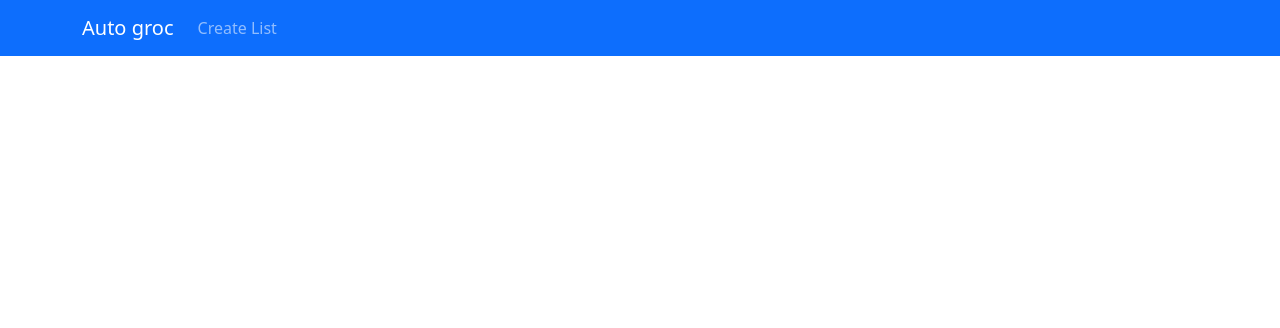
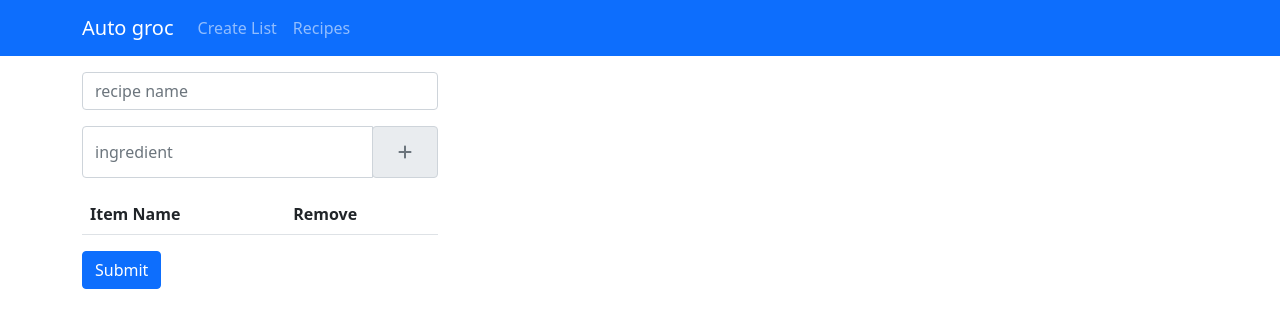
Before and after one commit to mitchfaber/autogroc, a React (Create React App) app in the folder client/: page /recipes/new in a window 1280 px wide. Shown: the top 328 px of the page. Built offline with nearby package versions, Linux system fonts and the light colour scheme.

Commit message:
- started work on create,edit,delete function for recipes - Made IngredientTable more reusable.

```diff
--- a/client/src/App.js
+++ b/client/src/App.js
@@ -2,6 +2,8 @@ import Navbar from "./Navbar";
 import { BrowserRouter as Router, Route, Routes } from "react-router-dom";
 import Homepage from "./Homepage";
 import List from "./List";
+import Recipes from "./Recipes";
+import Recipe from "./Recipe";
 function App() {
 	return (
 		<div>
@@ -11,6 +13,9 @@ function App() {
 					<Route path="/" element={<Homepage />} />
 					<Route path="/create-list" element={<List />} />
 					<Route path="/plan/:id" element={<List />} />
+					<Route path="/recipes" element={<Recipes />} />
+					<Route path="/recipes/:id" element={<Recipes />} />
+					<Route path="/recipes/new" element={<Recipe />} />
 				</Routes>
 			</Router>
 		</div>
--- a/client/src/IngredientTable.js
+++ b/client/src/IngredientTable.js
@@ -11,16 +11,17 @@ export default function IngredientTable({ ingredients, removeIngredient, recipes
 			<thead>
 				<tr>
 					<th scope="col">Item Name</th>
-					<th scope="col">Recipe</th>
+					{recipes && <th scope="col">Recipe</th>}
 					<th scope="col">Remove</th>
 				</tr>
 			</thead>
 			<tbody>
-				{ingredients.map((e) => {
+				{ingredients &&
+					ingredients.map((e) => {
 						return (
 							<tr key={uuidv4()}>
 								<td>{e.name}</td>
-							<td></td>
+								{recipes && <td></td>}
 								<td>
 									<button onClick={() => removeIngredient(e.name)} className="btn btn-link text-danger">
 										<FontAwesomeIcon icon={["fas", "minus-circle"]} />
@@ -29,7 +30,8 @@ export default function IngredientTable({ ingredients, removeIngredient, recipes
 							</tr>
 						);
 					})}
-				{recipes.map((e) => {
+				{recipes &&
+					recipes.map((e) => {
 						console.log(e.ingredients);
 						return e.ingredients.map((i) => {
 							console.log(ingredients);
--- a/client/src/List.js
+++ b/client/src/List.js
@@ -98,13 +98,11 @@ export default function List() {
 			.then((res) => res.json())
 			.then((results) => {
 				results.map((rec) => {
-					console.log(rec.name);
 					setRecNames((prevRecNames) => [...prevRecNames, { name: rec.name }]);
+					return console.log(rec.name);
 				});
 			});
 	}
-
-	function getIngredients() {}
 
 	function addRecipe() {
 		console.log(selectedRecText);
@@ -146,13 +144,12 @@ export default function List() {
 								);
 							})}
 						</select>
-						<div className="input-gorup append">
-							<span className="input-group-text">
-								<button onClick={addRecipe} className="btn btn-link text-secondary">
-									<FontAwesomeIcon icon={["fas", "plus"]} />
-								</button>
-							</span>
-						</div>
+
+						<span className="input-group-text">
+							<button onClick={addRecipe} className="btn btn-link text-secondary">
+								<FontAwesomeIcon icon={["fas", "plus"]} />
+							</button>
+						</span>
 					</div>
 					<table className="table">
 						<thead>
--- a/client/src/Navbar.js
+++ b/client/src/Navbar.js
@@ -32,6 +32,15 @@ export default function Navbar() {
 								Create List
 							</Link>
 						</li>
+						<li className="nav-item">
+							<Link
+								id="recipes"
+								to="/recipes"
+								className={activePage === "recipes" ? "nav-link active" : "nav-link"}
+								onClick={changePage}>
+								Recipes
+							</Link>
+						</li>
 					</ul>
 				</div>
 			</div>
--- /dev/null
+++ b/client/src/Recipe.js
@@ -0,0 +1,66 @@
+import React, { useEffect, useState } from "react";
+import { FontAwesomeIcon } from "@fortawesome/react-fontawesome";
+import { library } from "@fortawesome/fontawesome-svg-core";
+import { fas } from "@fortawesome/free-solid-svg-icons";
+import { v4 as uuidv4 } from "uuid";
+import IngredientTable from "./IngredientTable";
+
+library.add(fas);
+
+export default function Recipe() {
+	const [name, setName] = useState("");
+	const [ingredient, setIngredient] = useState("");
+	const [ingredients, setIngredients] = useState([]);
+
+	useEffect(() => {
+		setIngredient("");
+	}, [ingredients]);
+
+	function addIngredient() {
+		setIngredients((prevIng) => [...prevIng, { name: ingredient }]);
+	}
+
+	function removeIngredient(name) {
+		setIngredients(ingredients.filter((ingredient) => ingredient.name !== name));
+	}
+
+	return (
+		<div className="container">
+			<div className="row">
+				<div className="col-12 col-md-4">
+					<div className="mt-3 mb-3 input-group">
+						<input
+							className="form-control"
+							placeholder="recipe name"
+							type="text"
+							value={name}
+							onInput={(e) => setName(e.target.value)}
+						/>
+					</div>
+					<div className="mt-3 mb-3 input-group">
+						<input
+							className="form-control"
+							placeholder="ingredient"
+							type="text"
+							value={ingredient}
+							onInput={(e) => setIngredient(e.target.value)}
+						/>
+						<div className="input-group-append">
+							<span className="input-group-text">
+								<button onClick={addIngredient} className="btn btn-link text-secondary">
+									<FontAwesomeIcon icon={["fas", "plus"]} />
+								</button>
+							</span>
+						</div>
+					</div>
+				</div>
+			</div>
+			<div className="row">
+				<div className="col-12 col-md-4">
+					<IngredientTable ingredients={ingredients} removeIngredient={removeIngredient} />
+					<button className="btn btn-primary">Submit</button>
+				</div>
+			</div>
+		</div>
+	);
+}
--- /dev/null
+++ b/client/src/Recipes.js
@@ -0,0 +1,82 @@
+import React, { useEffect, useState } from "react";
+import { FontAwesomeIcon } from "@fortawesome/react-fontawesome";
+import { library } from "@fortawesome/fontawesome-svg-core";
+import { fas } from "@fortawesome/free-solid-svg-icons";
+import { Link } from "react-router-dom";
+import { v4 as uuidv4 } from "uuid";
+
+library.add(fas);
+
+export default function Recipes() {
+	const [loading, setLoading] = useState(false);
+	const [recipes, setRecipes] = useState([]);
+	useEffect(() => {
+		getRecipes();
+	}, []);
+
+	function getRecipes() {
+		setLoading(true);
+		fetch("http://localhost:8080/recipe")
+			.then((res) => res.json())
+			.then((results) => {
+				setRecipes(results);
+				setLoading(false);
+			});
+	}
+
+	function deleteRecipe(name) {
+		fetch(`http://localhost:8080/recipe/delete/${name}`, { method: "DELETE" })
+			.then((res) => res.json())
+			.then((results) => {
+				getRecipes();
+			});
+	}
+
+	if (loading) {
+		return <div className="container">Loading...</div>;
+	} else {
+		return (
+			<div className="container">
+				<div className="row">
+					<div className="col-4">
+						<table className="table">
+							<thead>
+								<tr>
+									<th>Name</th>
+									<th>Edit</th>
+									<th>Delete</th>
+								</tr>
+							</thead>
+							<tbody>
+								{recipes.map((recipe) => {
+									return (
+										<tr key={uuidv4()}>
+											<td>{recipe.name}</td>
+											<td>
+												<Link className="btn" to={`/recipe/${recipe.name}`}>
+													<FontAwesomeIcon icon={["fas", "pen-to-square"]} />
+												</Link>
+											</td>
+											<td>
+												<button onClick={() => deleteRecipe(recipe.name)} className="btn btn-danger">
+													<FontAwesomeIcon icon={["fas", "trash"]} />
+												</button>
+											</td>
+										</tr>
+									);
+								})}
+							</tbody>
+						</table>
+					</div>
+				</div>
+				<div className="row">
+					<div className="col-2">
+						<Link to="/recipes/new" className="btn btn-primary">
+							New
+						</Link>
+					</div>
+				</div>
+			</div>
+		);
+	}
+}
```
Also changed, not shown: 2 other files (tests, documents, lock files or other folders). Lines whose indentation alone changed are shown as unchanged.
